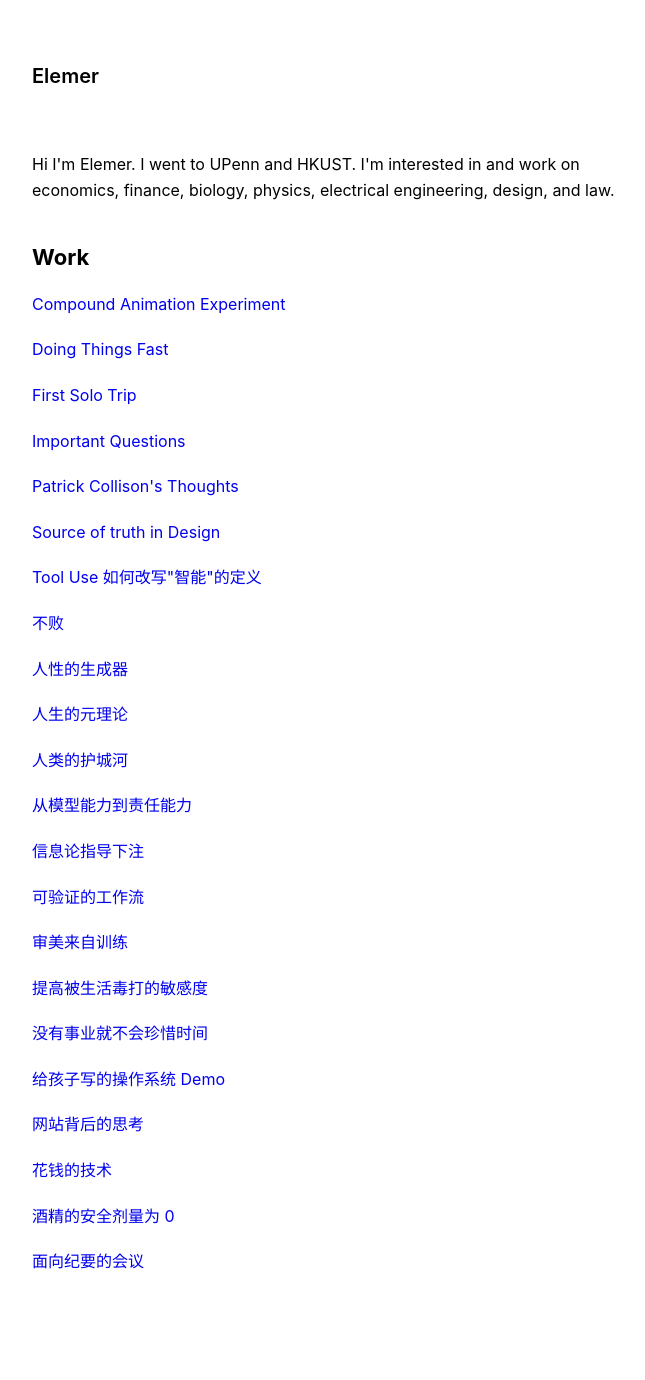
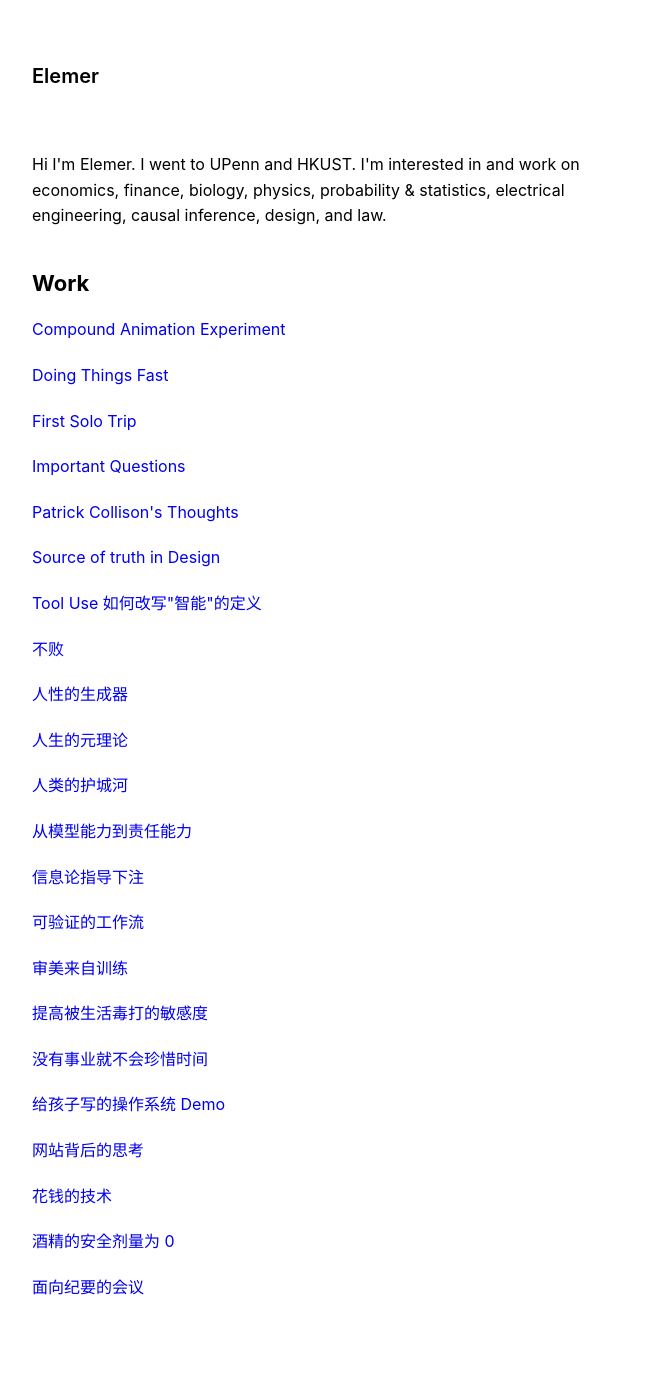
Before and after one commit to elemer1/elemer1.github.io, a Jekyll site: the page built from index.html, in a window 1280 px wide. Shown: the whole page, without its empty margins (303-948 px from the left). Built offline with Jekyll 4.4.1, drawn with Linux system fonts in a browser that asks for light colours; before the commit the page ends 1355 px from its top, so only the background shows below that.

Commit message:
Revise personal introduction in index.html
Updated interests to include probability & statistics and causal inference.

```diff
--- a/index.html
+++ b/index.html
@@ -3,7 +3,7 @@ layout: default
 math: false
 ---
 
-<p>Hi I'm Elemer. I went to UPenn and HKUST. I'm interested in and work on economics, finance, biology, physics, electrical engineering, design, and law.</p>
+<p>Hi I'm Elemer. I went to UPenn and HKUST. I'm interested in and work on economics, finance, biology, physics, probability & statistics, electrical engineering, causal inference, design, and law.</p>
 
 <h2>Work</h2>
 <ul class="post-list">
```
